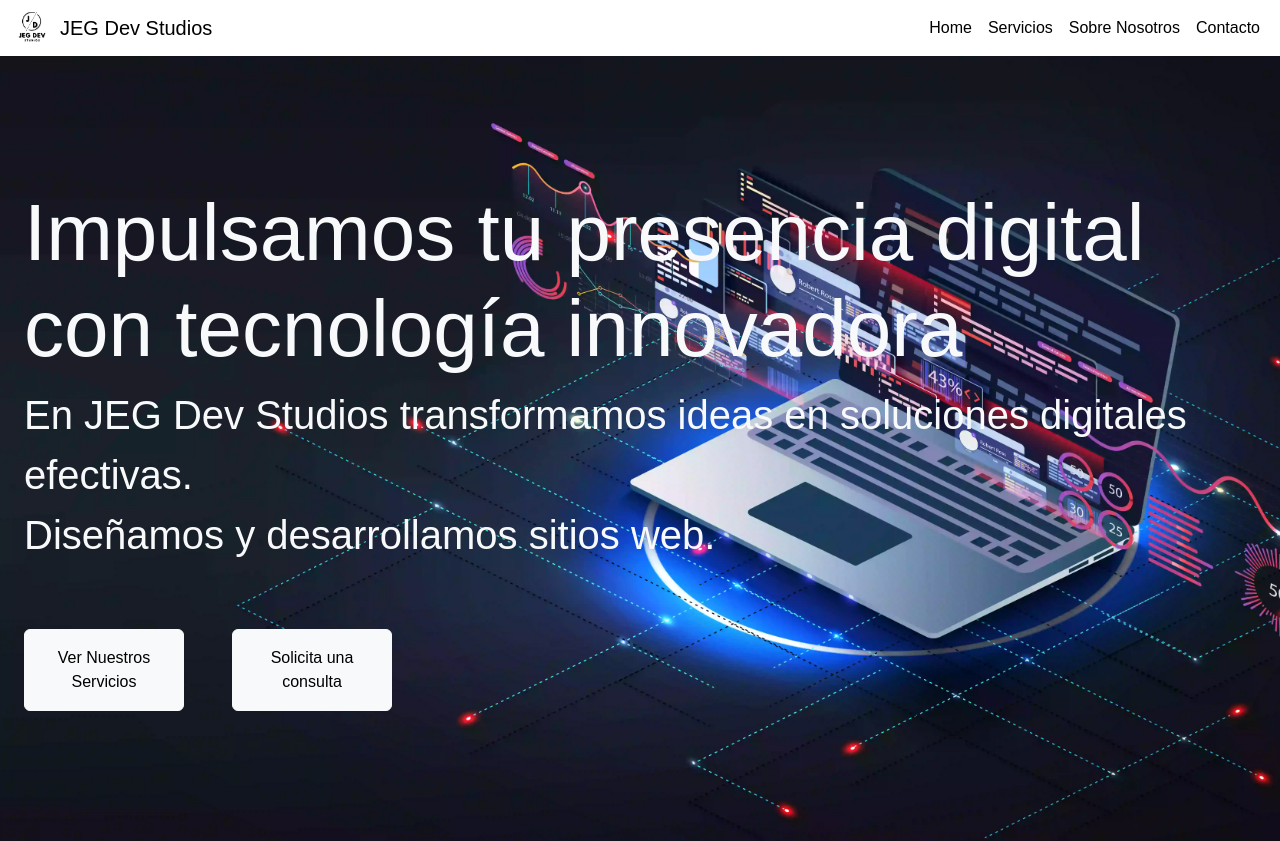
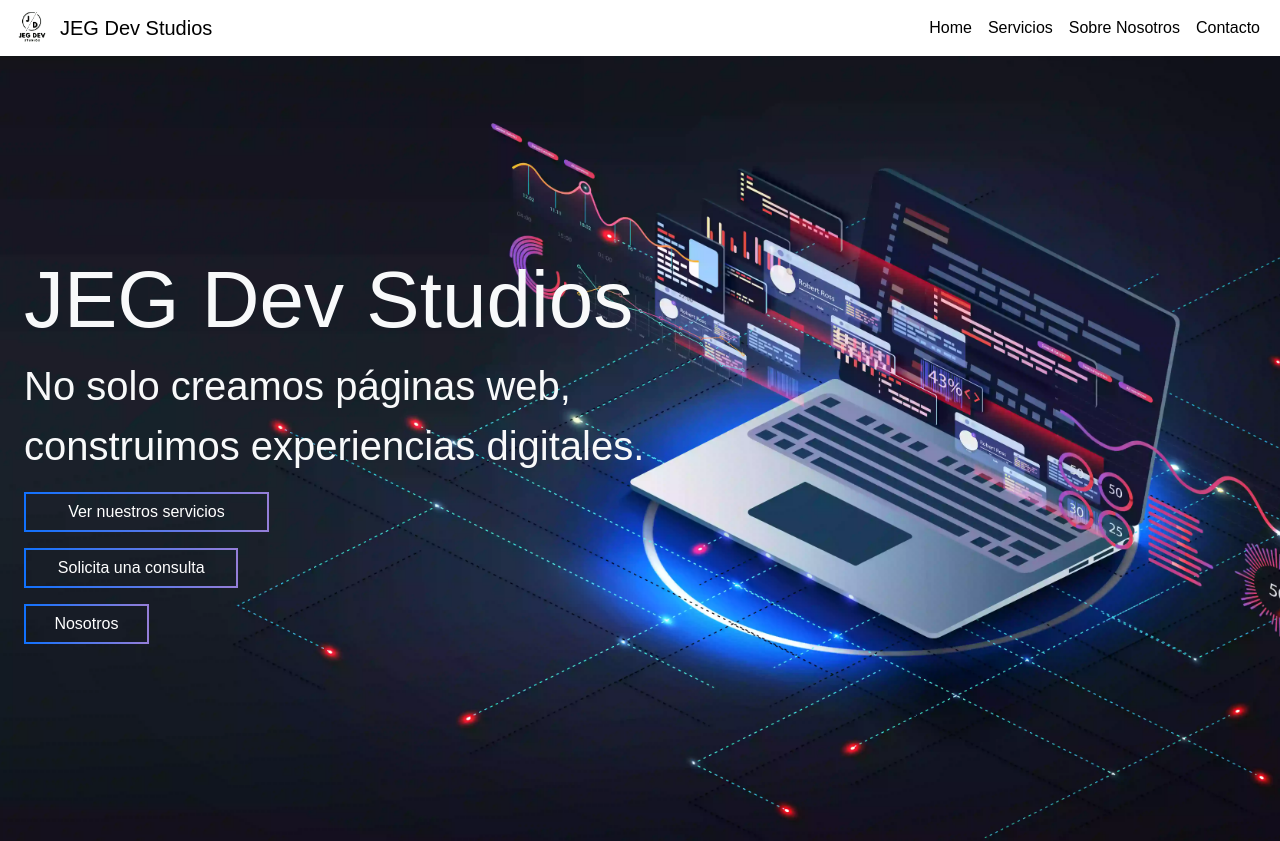
Before and after one commit to JhonnDevJs/jeg-dev-studios-site, a Next.js app: page / in a window 1280 px wide. Shown: the top 841 px of the page. Built offline with nearby package versions, Linux system fonts and the light colour scheme.

Commit message:
feat: update footer and home banner

```diff
--- a/src/app/globals.css
+++ b/src/app/globals.css
@@ -29,5 +29,5 @@
 }
 
 .__icons-color::before {
-  color: #000;
+  color: #ffffff;
 }
--- /dev/null
+++ b/src/app/home.css
@@ -0,0 +1,7 @@
+/* Puedes ajustar los colores y el grosor */
+.gradient-border {
+  border-width: 2px !important;
+  border-style: solid !important;
+  border-image: linear-gradient(90deg, #1171FD, #947ED8) 1;
+  border-radius: 1rem;
+}
--- a/src/app/page.js
+++ b/src/app/page.js
@@ -11,35 +11,42 @@ import leoPhoto from "@/assets/img/img/team/leonardo-gonzalez.webp";
 import jhonPhoto from "@/assets/img/img/team/jhonatan-espinal.webp";
 import CardServices from "@/components/CardServices";
 import CardTeam from "@/components/CardTeam";
+import "./home.css";
 
 export default function Home() {
   return (
     <>
-      <section className="d-flex flex-md-row flex-column vh-100 p-0 m-0 mt-5 __imageBackground">
-        <article className="d-flex flex-column justify-content-center aling-items-center bg-transparent w-100 h-100 gap-5 p-4">
-          <div className="d-flex flex-column bg-transparent aling-items-center justify-content-start w-100">
-            <h2 className="display-1 h1 text-light text-shadow">
-              Impulsamos tu presencia digital con tecnología innovadora
-            </h2>
-            <p className="fs-1 text-light text-shadow">
-              En JEG Dev Studios transformamos ideas en soluciones digitales
-              efectivas. <br /> Diseñamos y desarrollamos sitios web.
+      <section className="d-flex flex-md-row flex-column justify-content-xl-start justify-content-center align-items-center w-100 vh-100 p-0 m-0 mt-5 __imageBackground">
+        <article className="container justify-content-center align-items-center w-100 gap-5 p-4 m-0" style={{ maxWidth: "46rem"}}>
+          <div className="container p-0 m-0">
+            <h1 className="display-1 text-light text-shadow">
+              JEG Dev Studios
+            </h1>
+            <p className="fs-1 text-light text-shadow text-brack w-100 w-xl-50">
+              No solo creamos páginas web, construimos experiencias digitales.
             </p>
           </div>
-          <div className="d-flex bg-transparent aling-items-center justify-content-start w-100 gap-5">
+          <div className="d-flex flex-column bg-transparent aling-items-center justify-content-start w-100 gap-3">
             <Link
-              className="btn btn-light d-flex justify-content-center align-items-center p-3"
+              className="btn text-white gradient-border"
               href="/services"
-              style={{ width: "10rem" }}
+              style={{ width: "15.3rem" }}
             >
-              Ver Nuestros Servicios
+              Ver nuestros servicios
             </Link>
             <Link
-              className="btn btn-light d-flex justify-content-center align-items-center p-3"
+              className="btn text-white gradient-border"
               href="/contact"
-              style={{ width: "10rem" }}
+              style={{ width: "13.4rem" }}
             >
               Solicita una consulta
+            </Link>
+            <Link
+              href="/about"
+              className="btn text-white gradient-border"
+              style={{ width: "7.8rem" }}
+            >
+              Nosotros
             </Link>
           </div>
         </article>
--- a/src/components/Footer.jsx
+++ b/src/components/Footer.jsx
@@ -1,48 +1,100 @@
+import Link from "next/link";
+
 function Footer() {
   return (
-    <footer className="d-flex flex-column justify-content-center align-items-center bg-white text-black text-center w-100 p-3">
-      <div className="d-flex flex-column justify-content-center align-items-center text-center w-100 p-0 m-0">
+    <footer className="d-flex flex-column justify-content-center align-items-center bg-black text-white w-100 p-3">
+      <section className="d-flex flex-xl-row flex-column justify-content-center align-items-center w-100 gap-xl-5 gap-0">
+        <article className="d-flex flex-column justify-content-center align-items-center gap-3">
+          <div className="d-flex flex-column justify-content-center align-items-xl-start align-items-start">
+            <h2>Contactanos</h2>
+            <Link
+              href="tel:+525512197135"
+              className="text-decoration-none text-white fs-5"
+              target="_blank"
+              rel="noopener noreferrer"
+              title="Enlace a teléfono"
+              aria-label="Enlace a teléfono"
+              tabIndex={0}
+            >
+              +52 55 1219 7135
+            </Link>
+            <Link
+              href="mailto:jegdevstudios@gmail.com"
+              className="text-decoration-none text-white fs-5"
+              target="_blank"
+              rel="noopener noreferrer"
+              title="Enlace a gmail"
+              aria-label="Enlace a gmail"
+              tabIndex={0}
+            >
+              jegdevstudios@gmail.com
+            </Link>
+          </div>
+          <div className="d-flex flex-column justify-content-center align-items-xl-start align-items-center w-100 h-100 gap-3">
             <h2>Siguenos</h2>
-        <div className="d-flex flex-wrap justify-content-center align-items-center w-100 p-0 mb-3 gap-3">
-          <a
-            className="d-flex fs-1 text-decoration-none text-black icon-facebook __icons-color"
+            <div className="d-flex justify-content-center align-items-center gap-3">
+              <Link
+                className="d-flex fs-4 text-decoration-none icon-facebook __icons-color"
                 href="https://www.facebook.com/JEGDevStudios"
                 target="_blank"
                 rel="noopener noreferrer"
                 title="Enlace a página de facebook"
                 aria-label="Enlace a página de facebook"
                 tabIndex={0}
-          ></a>
-          <a
-            className="d-flex fs-1 text-decoration-none text-black icon-instagram __icons-color"
+              ></Link>
+              <Link
+                className="d-flex fs-4 text-decoration-none icon-instagram __icons-color"
                 href="https://instagram.com/jegdevstudios/"
                 target="_blank"
                 rel="noopener noreferrer"
                 title="Enlace a página de Instagram"
                 aria-label="Enlace a página de Instagram"
                 tabIndex={0}
-          ></a>
-          <a
-            className="d-flex fs-1 text-decoration-none text-black icon-linkedin-no-bg __icons-color"
+              ></Link>
+              <Link
+                className="d-flex fs-4 text-decoration-none icon-linkedin-no-bg __icons-color"
                 href="https://linkedin.com/company/jegdevstudios"
                 target="_blank"
                 rel="noopener noreferrer"
                 title="Enlace a página de linkedin"
                 aria-label="Enlace a página de linkedin"
                 tabIndex={0}
-          ></a>
-          <a
-            className="d-flex fs-1 text-decoration-none text-black icon-github __icons-color"
+              ></Link>
+              <Link
+                className="d-flex fs-4 text-decoration-none icon-github __icons-color"
                 href="https://github.com/JEGDevStudios"
                 target="_blank"
                 rel="noopener noreferrer"
                 title="Enlace a página de github"
                 aria-label="Enlace a página de github"
                 tabIndex={0}
-          ></a>
+              ></Link>
             </div>
           </div>
-      <p className="d-flex justify-content-center w-100">
+        </article>
+        <article className="d-flex flex-column justify-content-center align-items-center h-100">
+          <Link href="/about" className="text-decoration-none text-white fs-4">
+            ¿Quiénes somos?
+          </Link>
+        </article>
+        <article className="d-flex flex-column justify-content-center align-items-center h-100">
+          <Link
+            href="/Politica-de-privacidad"
+            className="text-decoration-none text-white fs-4"
+          >
+            Política de privacidad
+          </Link>
+        </article>
+        <article className="d-flex flex-column justify-content-center align-items-center h-100">
+          <Link
+            href="/terminos-y-condiciones"
+            className="text-decoration-none text-white fs-4"
+          >
+            Términos y condiciones
+          </Link>
+        </article>
+      </section>
+      <p className="d-flex justify-content-center w-100 mb-0 mt-3">
         &copy; {new Date().getFullYear()} JEG Dev Studios. Todos los derechos
         reservados.
       </p>
```
Lines whose indentation alone changed are shown as unchanged.
